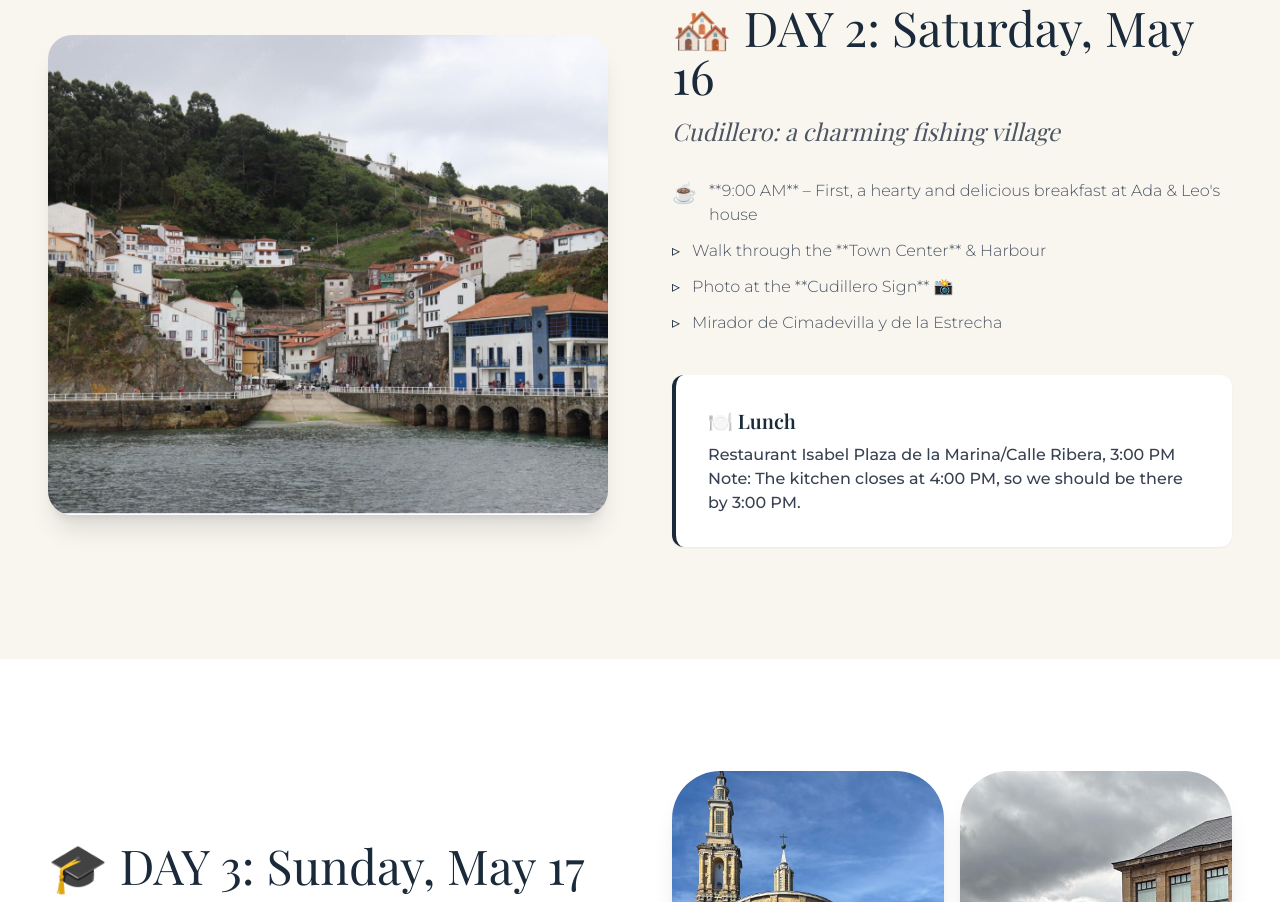
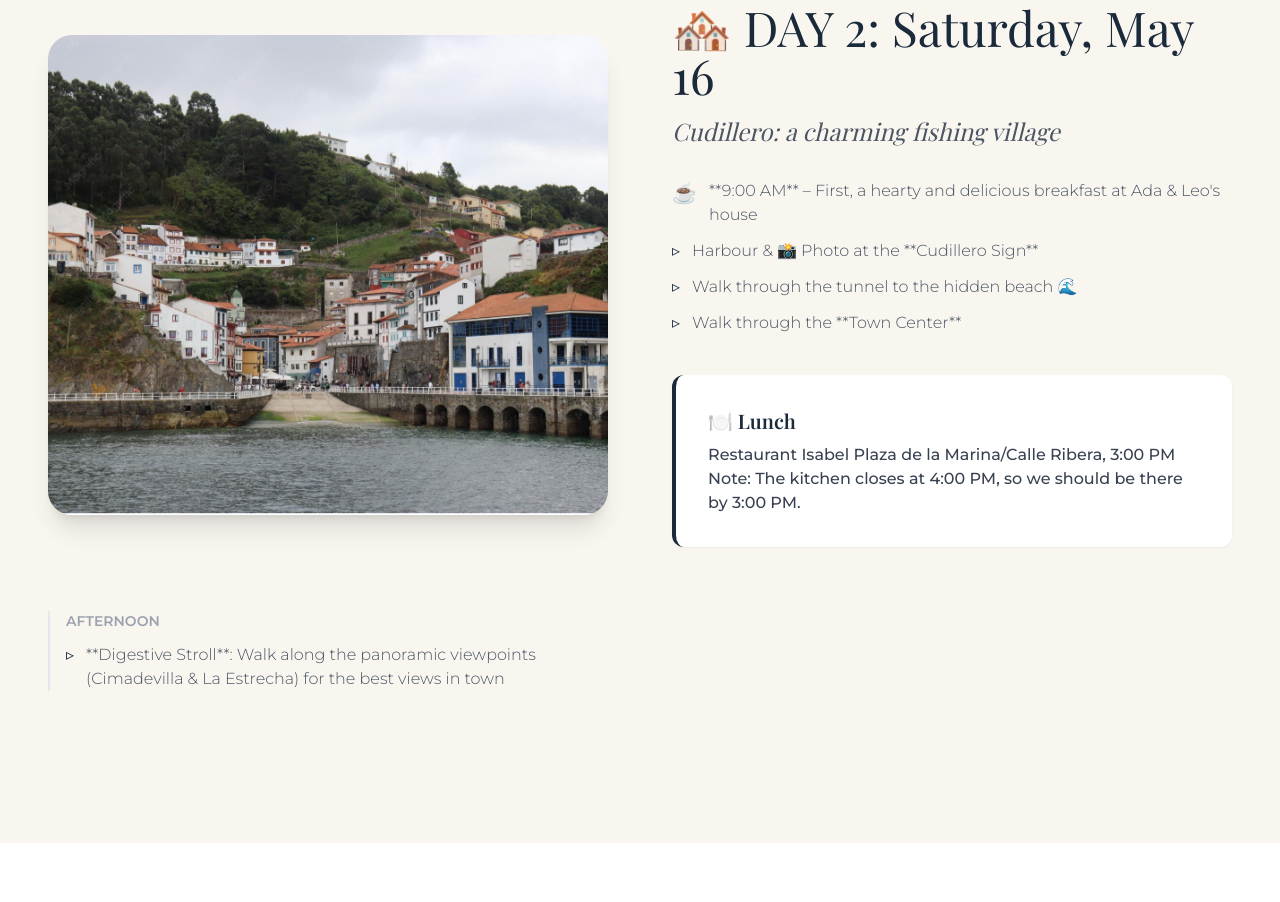
Before and after one commit to aflorido266/travel-itinerary, a plain HTML site: page index.html in a window 1280 px wide. Shown: the part 2321-3223 px from the top of the page. Drawn offline with nearby package versions, Linux system fonts and the light colour scheme; a web font is replaced by a local one.

Commit message:
Ajustes al 3er  dia

```diff
--- a/index.html
+++ b/index.html
@@ -103,7 +103,8 @@
                 <ul class="space-y-3 mb-10 text-gray-600 font-light list-none">
                     <li class="flex items-start"><span class="mr-3 text-navy">▹</span> Cider Fountain & the Gijón sign
                     </li>
-                    <li class="flex items-start"><span class="mr-3 text-navy">▹</span> Church of San José/Roman Baths Museum</li>
+                    <li class="flex items-start"><span class="mr-3 text-navy">▹</span> Church of San José/Roman Baths
+                        Museum</li>
                     <!-- <li class="flex items-start"><span class="mr-3 text-navy">▹</span> Church of San José</li> -->
                     <!-- <li class="flex items-start"><span class="mr-3 text-navy">▹</span> Jovellanos Birthplace Museum</li> -->
                     <li class="flex items-start"><span class="mr-3 text-navy">▹</span> Walk up to Santa Catalina Hill
@@ -155,13 +156,15 @@
                         <span class="mr-3 text-navy text-xl">☕</span>
                         <span>**9:00 AM** – First, a hearty and delicious breakfast at Ada & Leo's house</span>
                     </li>
+                    <li class="flex items-start"><span class="mr-3 text-navy">▹</span> Harbour & 📸 Photo at the
+                        **Cudillero Sign**
+                    </li>
+                    <li class="flex items-start">
+                        <span class="mr-3 text-navy">▹</span>
+                        <span>Walk through the tunnel to the hidden beach 🌊</span>
+                    </li>
                     <li class="flex items-start"><span class="mr-3 text-navy">▹</span> Walk through the **Town Center**
-                        & Harbour</li>
-                    <li class="flex items-start"><span class="mr-3 text-navy">▹</span> Photo at the **Cudillero Sign**
-                        📸</li>
-                    <li class="flex items-start"><span class="mr-3 text-navy">▹</span> Mirador de Cimadevilla y de la
-                        Estrecha</li>
-                </ul>
+                    </li>
                 </ul>
 
 
@@ -172,7 +175,13 @@
                         3:00 PM.</p>
                 </div>
             </div>
-
+            <div class="mb-10 pl-4 border-l-2 border-gray-200">
+                    <p class="text-sm font-semibold text-gray-400 uppercase mb-3">Afternoon</p>
+                    <div class="flex items-start text-gray-600 font-light">
+                        <span class="mr-3 text-navy">▹</span>
+                        <span>**Digestive Stroll**: Walk along the panoramic viewpoints (Cimadevilla & La Estrecha) for the best views in town</span>
+                    </div>
+                </div>
         </div>
     </section>
 
@@ -223,7 +232,7 @@
                 <h3 class="font-playfair text-2xl text-gray-600 mb-8 italic">🍕 Pizza & relaxation by the sea</h3>
                 <div class="bg-white p-8 rounded-xl shadow-sm border-l-4 border-navy mt-8">
                     <p class="font-playfair text-xl font-semibold mb-2">Relaxing time at the Marina / Port area </p>
-                    <p class="text-gray-700 font-medium">Restaurant / Pizzeria 📍 Gijón Marina 🕑 1:00 PM</p>
+                    <p class="text-gray-700 font-medium">Restaurant / Pizzeria: La B del M 📍 Playa poniente Gijón 🕑 1:00 PM</p>
                 </div>
             </div>
         </div>
```
